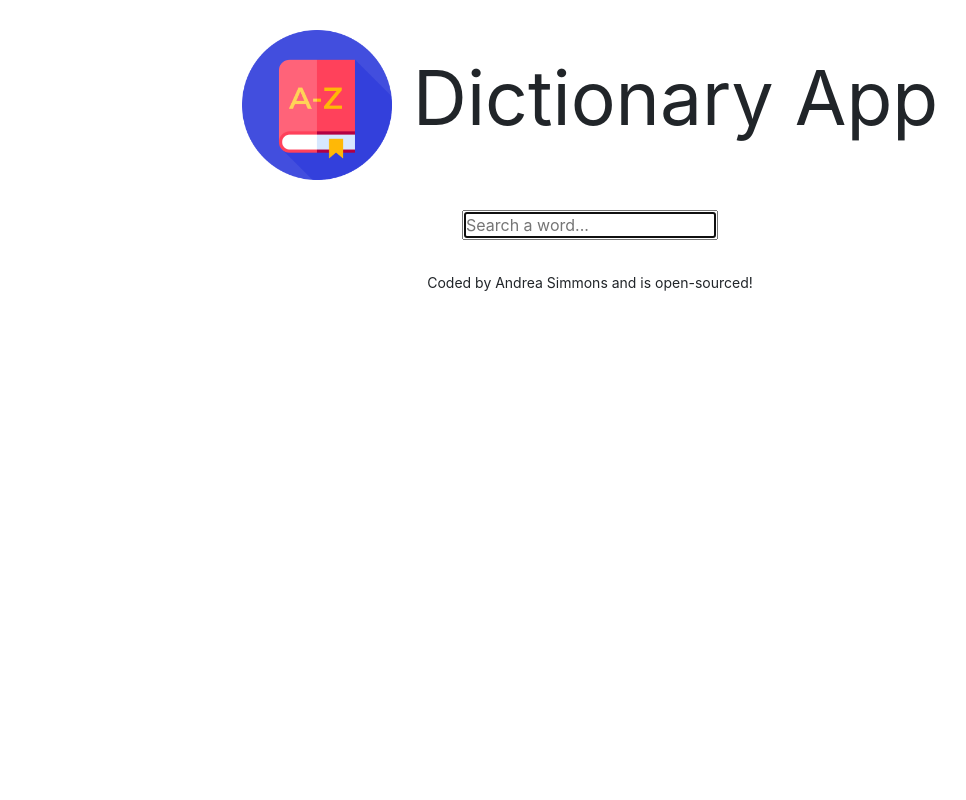
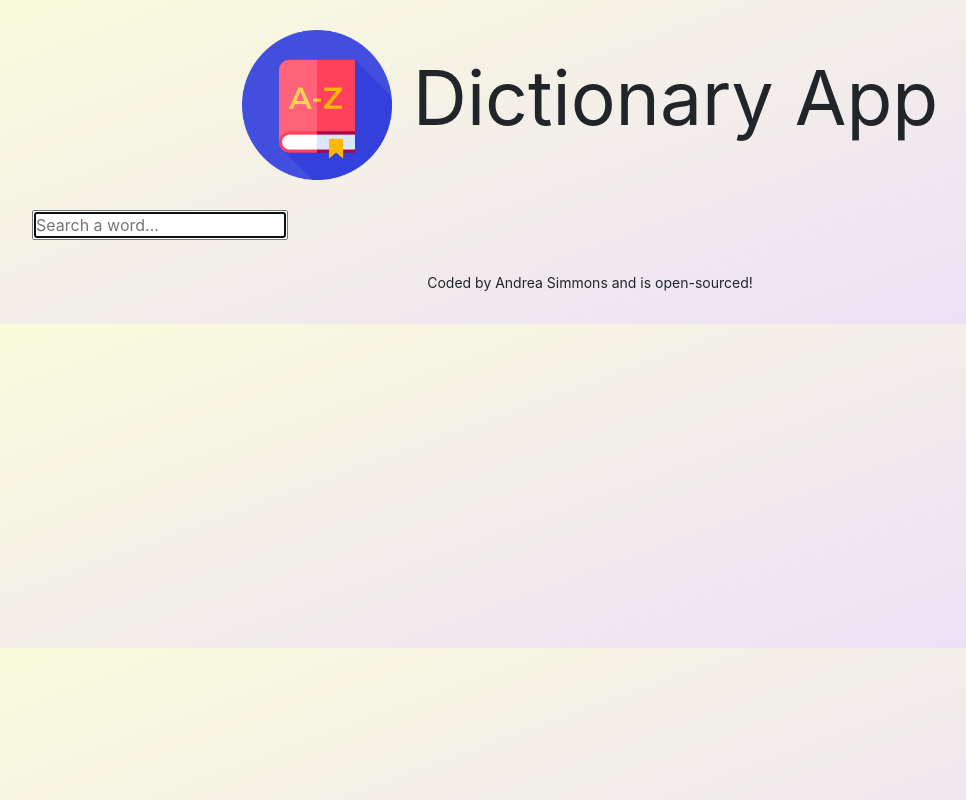
Before and after one commit to Ndrea3/React-Dictionary-App, a React (Create React App) app: page / in a window 1280 px wide. Shown: the whole page, without its empty margins (50-1016 px from the left). Built offline with nearby package versions, Linux system fonts and the light colour scheme.

Commit message:
Initial CSS changes to Dictionary Search
Also added a gradient colour background to the page

```diff
--- a/src/App.css
+++ b/src/App.css
@@ -12,3 +12,6 @@
   text-align: center;
   margin: 30px 0;
 }
+body {
+  background:linear-gradient(-20deg, #e9defa 0%, #fbfcdb 100%);
+}
--- a/src/DictionarySearch.css
+++ b/src/DictionarySearch.css
@@ -0,0 +1,4 @@
+.Dictionary section{
+    background:white;
+
+}
--- a/src/DictionarySearch.js
+++ b/src/DictionarySearch.js
@@ -26,7 +26,8 @@ export default function Search(){
   }
 
   return (
-    <div className="text-center">
+    <div className="Dictionary">
+      <section>
         <form onSubmit={search}>
           <input
             type="search"
@@ -35,7 +36,8 @@ export default function Search(){
             autoFocus={true}
           />
         </form>
-      <SearchResults results={results}/>
+      </section>
+      <SearchResults results={results} />
     </div>
   );
 }
--- a/src/SearchResults.js
+++ b/src/SearchResults.js
@@ -5,23 +5,27 @@ import Phonetics from "./Phonetics";
 export default function SearchResults(props){
     console.log(props.results);
     if(props.results){
-        return <div className="Results">
-            <h2 className="word">{props.results.word}</h2>
-            {props.results.phonetics.map(function(phonetics, index){
+        return (
+          <div className="Results">
+            <section>
+              <h2 className="word">{props.results.word}</h2>
+              {props.results.phonetics.map(function (phonetics, index) {
                 return (
-                    <div key={index}>
-                    <Phonetics phonetics={phonetics}/>
-                    </div>
-)
+                  <div key={index}>
+                    <Phonetics phonetics={phonetics} />
+                  </div>
+                );
+              })}
+            </section>
+            {props.results.meanings.map(function (meanings, index) {
+              return (
+                <section key={index}>
+                  <Meanings meanings={meanings} />
+                </section>
+              );
             })}
-
-            {props.results.meanings.map(function(meanings, index){
-                return (
-                <div key={index}>
-                <Meanings meanings={meanings}/>
-                </div>);
-            })}
-            </div>;
+          </div>
+        );
     } else {
         return null;
     }
```
Also changed, not shown: src/Phonetics.css (added). Lines whose indentation alone changed are shown as unchanged.
